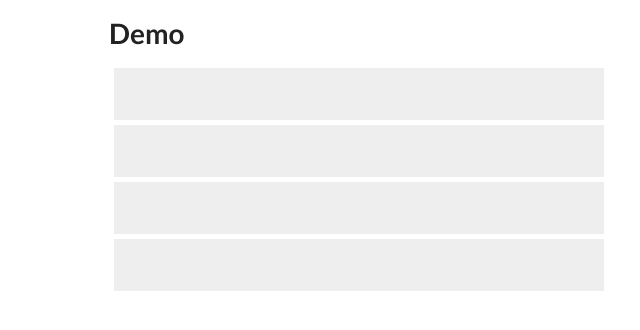
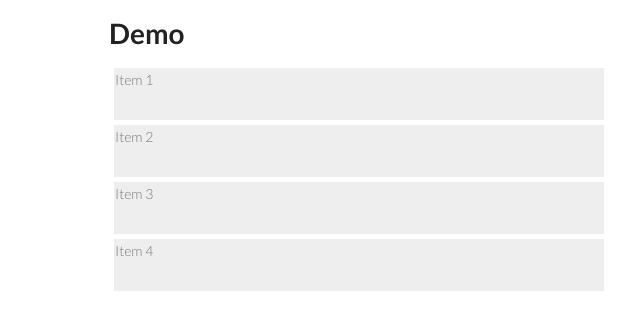
Before and after one commit to avxto/nuContextMenu, a plain HTML site: page index.html in a window 1280 px wide. Shown: the part 965-1295 px from the top of the page, 461-1101 px from the left. Drawn offline with nearby package versions, Linux system fonts and the light colour scheme.

Commit message:
Update index.html

```diff
--- a/index.html
+++ b/index.html
@@ -155,10 +155,10 @@
 
 <div class="demo-container">
   <div id="node">
-    <div class="demo-item" id="item-1"></div>
-    <div class="demo-item" id="item-2"></div>
-    <div class="demo-item" id="item-3"></div>
-    <div class="demo-item" id="item-4"></div>
+    <div class="demo-item" id="item-1">Item 1</div>
+    <div class="demo-item" id="item-2">Item 2</div>
+    <div class="demo-item" id="item-3">Item 3</div>
+    <div class="demo-item" id="item-4">Item 4</div>
   </div>
 </div>
 
```
